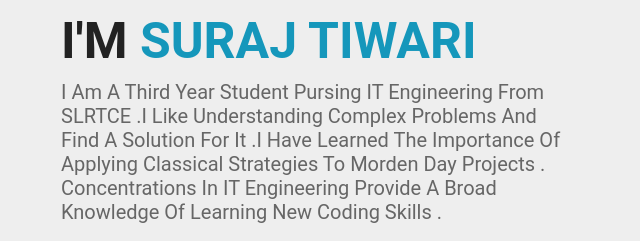
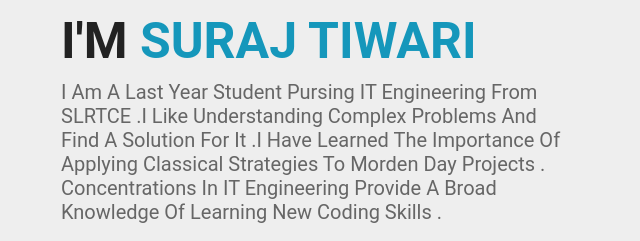
Before and after one commit to Suraj-45/Suraj-Tiwari-Portfolio.github.io, a plain HTML site: page index.html in a window 1280 px wide. Shown: the part 273-514 px from the top of the page, 589-1229 px from the left. Drawn offline with nearby package versions, Linux system fonts and the light colour scheme.

Commit message:
Update index.html

```diff
--- a/index.html
+++ b/index.html
@@ -45,7 +45,7 @@
     <div class="content">
         <span class="hello">hello</span>
         <h3> I'M <span> SURAJ TIWARI </span> </h3>
-        <p>I am a Third year student pursing IT Engineering from SLRTCE .I like understanding complex problems and find a solution for it .I have learned the importance of applying classical strategies to morden day projects . Concentrations in IT Engineering provide a broad knowledge of learning new coding skills .</p>
+        <p>I am a Last year student pursing IT Engineering from SLRTCE .I like understanding complex problems and find a solution for it .I have learned the importance of applying classical strategies to morden day projects . Concentrations in IT Engineering provide a broad knowledge of learning new coding skills .</p>
         <a href="#about" class="btn">about me</a>
     </div>
 
```
